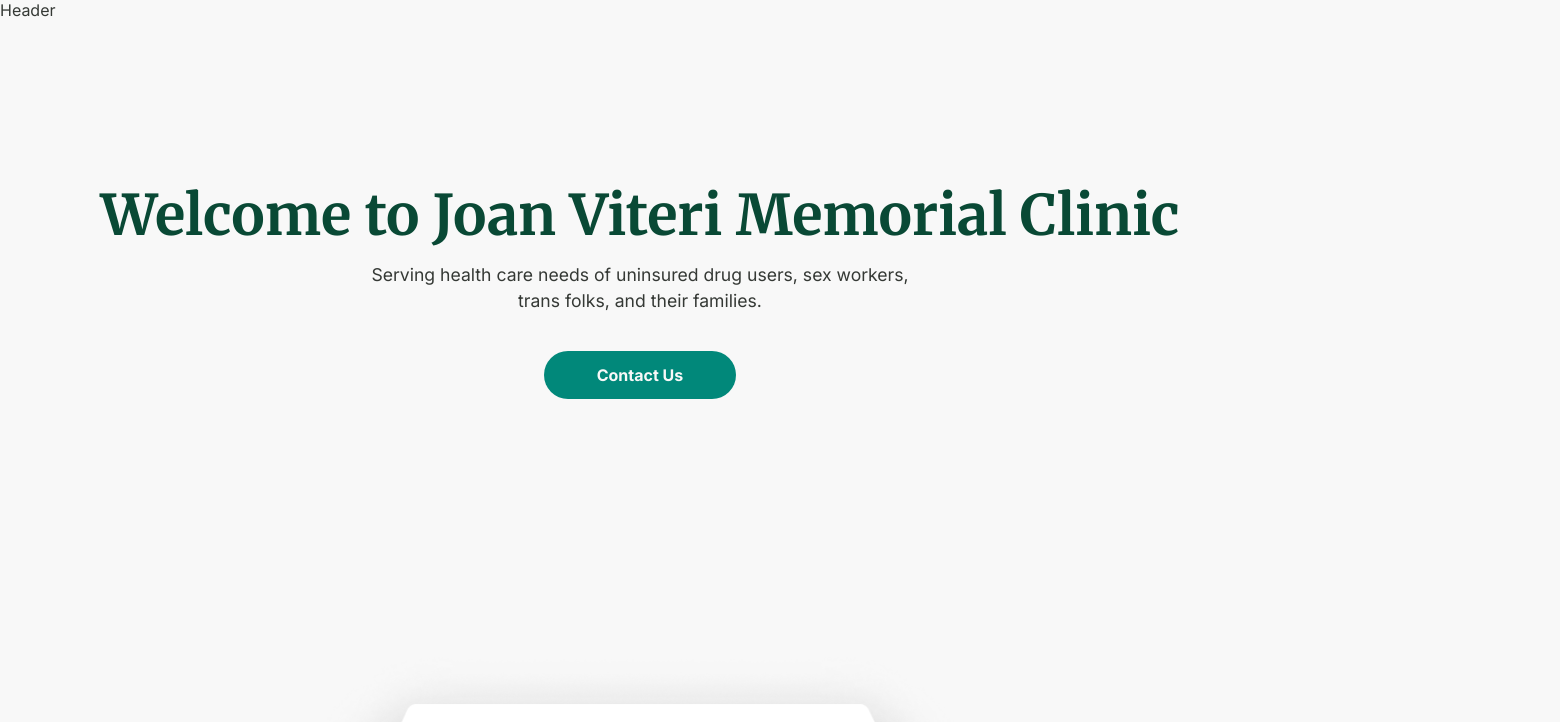
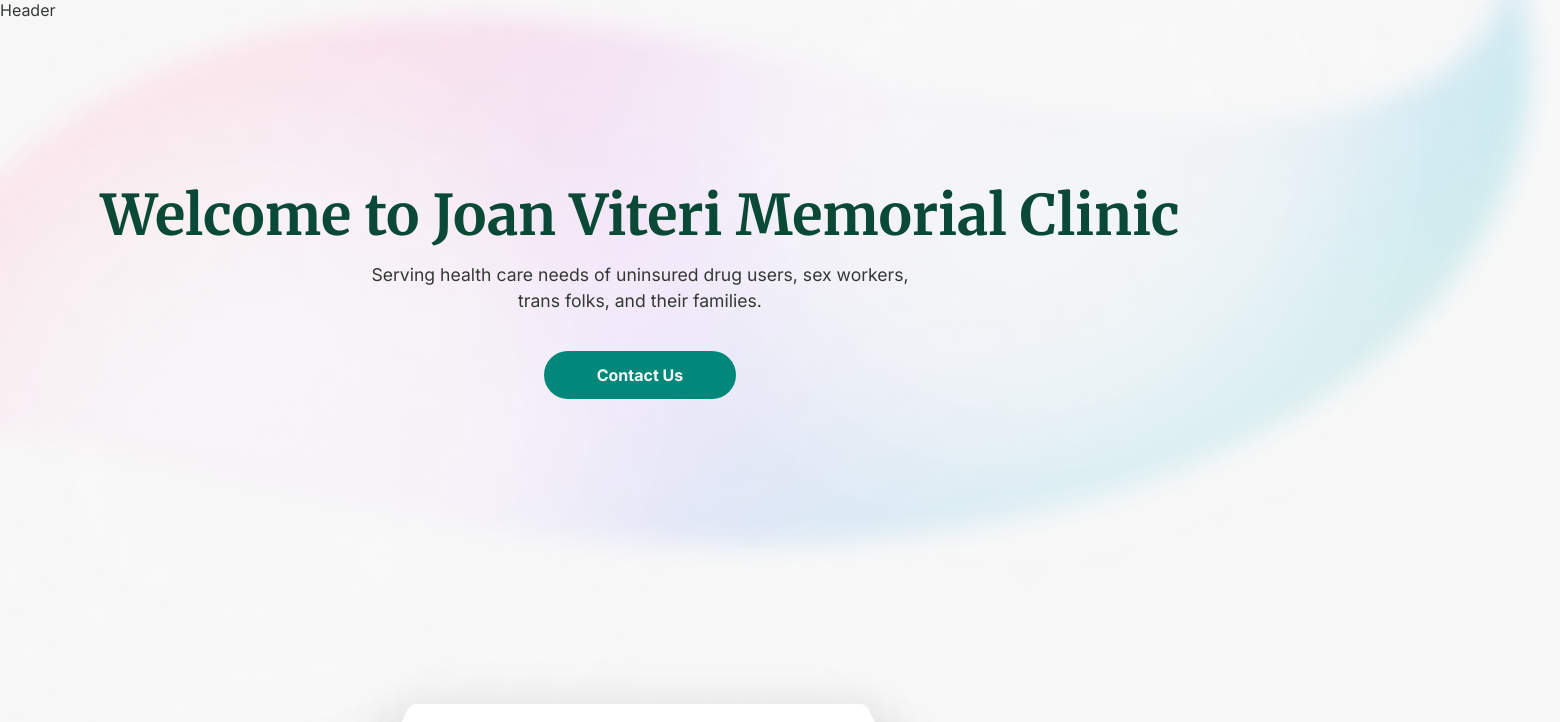
Before and after one commit to include-davis/jvmc, a Next.js app: page / in a window 1280 px wide. Shown: the top 722 px of the page, 1560 px wide, since content can reach past the window. Built offline with nearby package versions, Linux system fonts and the light colour scheme.

Commit message:
Add header gradient

```diff
--- a/app/(pages)/(home)/page.jsx
+++ b/app/(pages)/(home)/page.jsx
@@ -15,6 +15,14 @@ export default function Home() {
         <div className = {styles.body}>
 
           <div className = {styles.titleWithButtonSection}>
+            <div className={styles.headerGradient}>
+              <Image
+                src={HomeData.header_gradient}
+                alt={"header gradient"}
+                width={1839}
+                height={1349}
+              />
+            </div>
             <div className = {styles.titleAndSubtitleBox}>
               <h1> {HomeData.homePageTitle} </h1>
               <p> {HomeData.homePageSubtitle} </p>
--- a/app/(pages)/(home)/page.module.scss
+++ b/app/(pages)/(home)/page.module.scss
@@ -8,6 +8,12 @@
     gap:320px;
 
 
+}
+
+.headerGradient {
+    position: absolute;
+    z-index: -1;
+    pointer-events: none; /* Prevents interaction issues */
 }
 
 .titleWithButtonSection{
--- a/app/(pages)/_data/home.json
+++ b/app/(pages)/_data/home.json
@@ -2,6 +2,7 @@
     "homePageTitle": "Welcome to Joan Viteri Memorial Clinic",
     "homePageSubtitle": "Serving health care needs of uninsured drug users, sex workers, trans folks, and their families.",
     "buttonMsg": "Contact Us",
+    "header_gradient": "/images/homeGradient.png",
 
     "dots_1": "/images/dots1.png",
     "dots_2": "/images/dots2.png",
```
Also changed, not shown: public/images/homeGradient.png (added).
